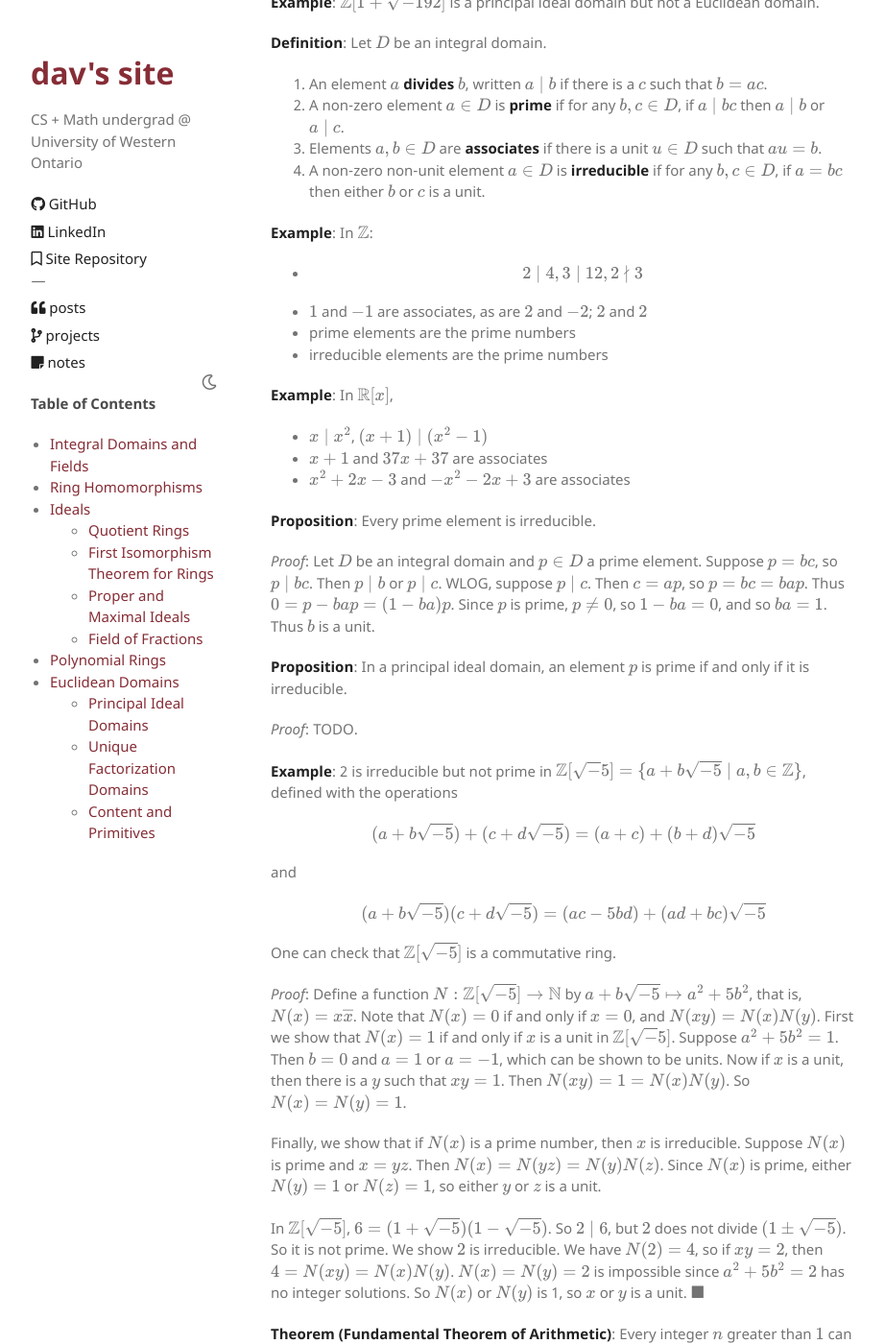
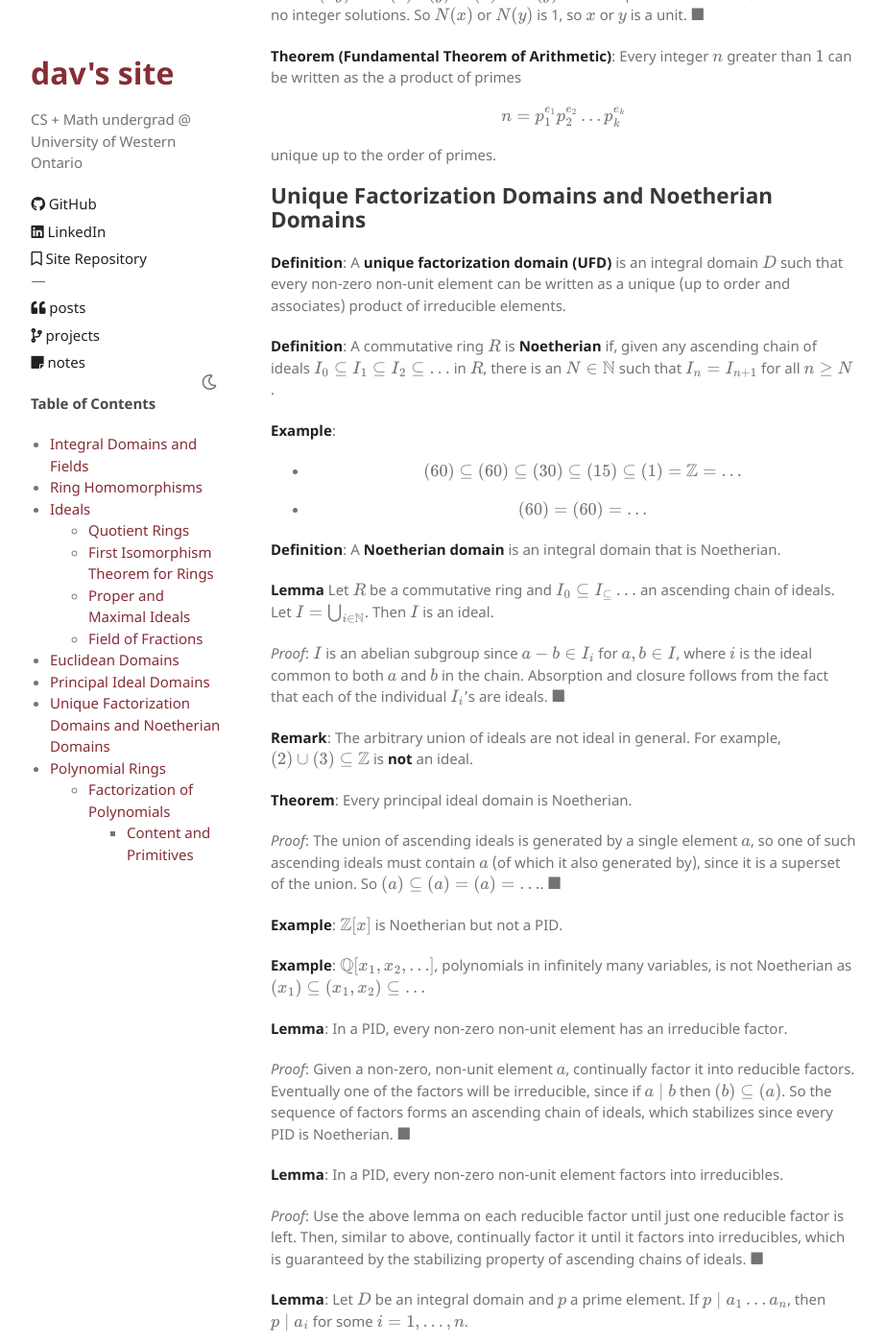
Before and after one commit to davidtranhq/davidtranhq.github.io, a Jekyll site: the page built from notes/abstract-algebra/rings.md, in a window 1280 px wide and 1400 px high, scrolled down 12738 px. Shown: the whole window at 96% size, without its empty margins (153-1075 px from the left). Built offline with Jekyll 4.4.1, drawn with Linux system fonts in a browser that asks for light colours; formulas are drawn with MathJax 3; our own code applies the rules of GitHub Pages for plain Markdown files; some of the changed text lies outside the part shown.

```diff
--- a/notes/abstract-algebra/rings.md
+++ b/notes/abstract-algebra/rings.md
@@ -108,7 +108,7 @@ $$
 
 **Theorem (Cancellation Law)**: Let $R$ be an integral domain and $a \in R$ a nonzero element. If $ab = ac$, then $b = c$ where $b, c \in R$.
 
-*Proof*: TODO.
+*Proof*: We have $ab - ac = 0$, so $a(b - c) = 0$. Since $R$ has no zero-divisors, $(b - c) = 0$, so $b = c$. $\blacksquare$
 
 **Theorem**: If $D$ is a finite integral domain, then $D$ is a field.
 
@@ -372,67 +372,6 @@ Next we show the uniqueness of $\overline f$. Suppose that there is another inje
 
 For $a \in D$, we have $\overline f(a/1) = \overline f \circ \eta(a) = f(a) = \hat f \circ \eta(a) = \hat f(a/1)$.
 
-## Polynomial Rings
-
-**Recall**: Let $R$ be a ring. We can form $R[x] = \lbrace a_nx^n + a_{n - 1}x^{n - 1} + \dots + a_1x + a_0 \mid a_i \in R \rbrace$.
-
-**Remark**: Let $D$ be an integral domain.
-1. If $f(x), g(x) \in D[x]$ that are non-zero, then $\operatorname{deg}(f(x) \cdot g(x)) = \operatorname{deg} f(x) + \deg g(x)$
-2. $D[x]$ is an integral domain.
-
-**Example**: Think of a commutative ring with unity $1 \neq 0$ such that (1) fails.
-
-**Theorem (Scholium)**: If $F$ is a field, then $F[x]$ is very much like $\mathbb Z$.
-
-**Division Algorithm for F[x]**: Let $F$ be a field. For $f(x), g(x) \in F[x]$ such that $g(x)$ is non-zero, there are unique polynomials $q(x)$ and $r(x)$ such that
-
-$$
-f(x) = g(x)q(x) + r(x)
-$$
-
-where $r(x) = 0$ or $\deg r(x) \lt \deg g(x)$.
-
-*Proof*: Let $f(x) = a_nx^n + \dots + a_1x + a_0$, $g(x) = b_m x^m + \dots + b_1x + b_0$, $a_n, b_n \neq 0$. If $\deg f(x) \lt \deg g(x)$, (or $f(x) = 0$), then $q(x) = 0$ and $r(x) = f(x)$.
-
-Suppose that $\deg f(x) \geq \deg g(x)$. We proceed by induction with respect to $\deg f(x)$. Assume that we can divide polynomials of degree less than $n$ with remainder by $g(x)$. To divide $f(x)$ by $g(x)$ with remainder:
-
-Define $f_1(x) = f(x) - a_n b_m^{-1}x^{n - m}g(x)$. Then $f_1(x)$ has degree less than $n$. By the inductive hypothesis, there are polynomials $q_1(x), r_1(x)$ such that $f_1(x) = g(x)q_1(x) + r_1(x)$ and $r_1(x) = 0$ or $\deg r_1(x) \lt g(x)$. Then
-
-$$
-\begin{align*}
-f(x) &= a_nb_m^{-1} x^{n - m} g(x) + f_1(x) \\
-&= g(x)(a_nb_m^{-1} x^{n - m} + q_1(x)) + r_1(x)
-\end{align*}
-$$
-
-Put $q(x) = a_nb_m^{-1} x^{n - m} + q_1(x)$ and $r(x) = r_1(x)$. Then $f(x) = g(x)q(x) + r(x)$, and $r(x) = 0$ or $\deg r(x) \lt \deg g(x)$.
-
-It remains to show that these $q(x)$ and $r(x)$ are unique.
-
-Suppose $f(x) = g(x)q_1(x) + r_1(x)$ with $r_1(x) = 0$ or $\deg r_1(x) \lt \deg g(x)$ and $f(x) = g(x)q_2(x) + r_2(x)$ with $r(x) = 0$ or $\deg r_2(x) \lt \deg g(x)$. We have
-
-$$
-g(x) q_1(x) + r_1(x) = g(x) q_2(x) + r_2(x)
-$$
-
-Then
-
-$$
-g(x) q_1(x) - g(x)q_2(x) = r_2(x) - r_1(x)
-$$
-
-The RHS is a polynomial of degree less than $\deg g(x)$. So the LHS must be such a polynomial. Thus $q_1(x) - q_2(x) = 0$, so $q_1(x) = q_2(x)$. Then
-
-$$
-r_1(x) = f(x) - g(x)q_1(x) = f(x) - g(x)q_2(x) = r_2(x)
-$$
-
-**Corollary**: Let $F$ be a field. For $f(x) \in F[x]$, we have $f(a) = 0$ if and only if $f(x) = (x - a)g(x)$ for some $g(x) \in F[x]$.
-
-*Proof*: $(\rightarrow)$ Suppose $f(a) = 0$. We divide $f(x)$ by $x - a$ with remainder: $f(x) = (x - a)g(x) + r(x)$ where $r(x)$ is a constant polynomial. Then $0 = f(a) = (a - a)g(a) + r(a) = r(a)$. Thus $r(x) = 0$.
-
-$(\leftarrow)$ Suppose $f(x) = (x - a)g(x)$. Then $f(a) = (a - a)g(a) = 0$. $\blacksquare$
-
 ## Euclidean Domains
 
 **Definition**: An integral domain $D$ is a **Euclidean domain (ED)** if there exists a function $N: D \to \mathbb N$ such that
@@ -496,7 +435,7 @@ $\blacksquare$
 
 ($\leftarrow$) If $R$ has exactly two ideals, $\lbrace 0 \rbrace$ and $R$, then $\lbrace 0 \rbrace$ is a maximal ideal, so $R \cong R/\lbrace 0 \rbrace$ is a field. $\blacksquare$
 
-### Principal Ideal Domains
+## Principal Ideal Domains
 
 **Definition**: A **principal ideal domain (PID)** is an integral domain where every ideal is principal.
 
@@ -566,7 +505,110 @@ $$
 
 unique up to the order of primes.
 
-### Unique Factorization Domains
+## Unique Factorization Domains and Noetherian Domains
+
+**Definition**: A **unique factorization domain (UFD)** is an integral domain $D$ such that every non-zero non-unit element can be written as a unique (up to order and associates) product of irreducible elements.
+
+**Definition**: A commutative ring $R$ is **Noetherian** if, given any ascending chain of ideals $I_0 \subseteq I_1 \subseteq I_2 \subseteq \dots$ in $R$, there is an $N \in \mathbb N$ such that $I_n = I_{n + 1}$ for all $n \geq N$.
+
+**Example**:
+* $(60) \subseteq (60) \subseteq (30) \subseteq (15) \subseteq (1) = \mathbb Z = \dots$
+* $(60) = (60) = \dots$
+
+**Definition**: A **Noetherian domain** is an integral domain that is Noetherian.
+
+**Lemma** Let $R$ be a commutative ring and $I_0 \subseteq I_ \subseteq \dots$ an ascending chain of ideals. Let $I = \bigcup_{i \in \mathbb N}$. Then $I$ is an ideal.
+
+*Proof*: $I$ is an abelian subgroup since $a - b \in I_i$ for $a, b \in I$, where $i$ is the ideal common to both $a$ and $b$ in the chain. Absorption and closure follows from the fact that each of the individual $I_i$'s are ideals. $\blacksquare$
+
+**Remark**: The arbitrary union of ideals are not ideal in general. For example, $(2) \cup (3) \subseteq \mathbb Z$ is **not** an ideal.
+
+**Theorem**: Every principal ideal domain is Noetherian.
+
+*Proof*: The union of ascending ideals is generated by a single element $a$, so one of such ascending ideals must contain $a$ (of which it also generated by), since it is a superset of the union. So $(a) \subseteq (a) = (a) = \dots$. $\blacksquare$
+
+**Example**: $\mathbb Z[x]$ is Noetherian but not a PID.
+
+**Example**: $\mathbb Q[x_1, x_2, \dots]$, polynomials in infinitely many variables, is not Noetherian as $(x_1) \subseteq (x_1, x_2) \subseteq \dots$
+
+**Lemma**: In a PID, every non-zero non-unit element has an irreducible factor.
+
+*Proof*: Given a non-zero, non-unit element $a$, continually factor it into reducible factors. Eventually one of the factors will be irreducible, since if $a \mid b$ then $(b) \subseteq (a)$. So the sequence of factors forms an ascending chain of ideals, which stabilizes since every PID is Noetherian. $\blacksquare$
+
+**Lemma**: In a PID, every non-zero non-unit element factors into irreducibles.
+
+*Proof*: Use the above lemma on each reducible factor until just one reducible factor is left. Then, similar to above, continually factor it until it factors into irreducibles, which is guaranteed by the stabilizing property of ascending chains of ideals. $\blacksquare$
+
+**Lemma**: Let $D$ be an integral domain and $p$ a prime element. If $p \mid a_1 \dots a_n$, then $p \mid a_i$ for some $i = 1, \dots, n$.
+
+*Proof*: By induction using the definition of primality. $\blacksquare$
+
+**Theorem**: Every PID is a UFD.
+
+*Proof*: TODO.
+
+## Polynomial Rings
+
+**Recall**: Let $R$ be a ring. We can form $R[x] = \lbrace a_nx^n + a_{n - 1}x^{n - 1} + \dots + a_1x + a_0 \mid a_i \in R \rbrace$.
+
+**Remark**: Let $D$ be an integral domain.
+1. If $f(x), g(x) \in D[x]$ that are non-zero, then $\operatorname{deg}(f(x) \cdot g(x)) = \operatorname{deg} f(x) + \deg g(x)$
+2. $D[x]$ is an integral domain.
+
+**Example**: Think of a commutative ring with unity $1 \neq 0$ such that (1) fails.
+
+**Theorem (Scholium)**: If $F$ is a field, then $F[x]$ is very much like $\mathbb Z$.
+
+**Division Algorithm for F[x]**: Let $F$ be a field. For $f(x), g(x) \in F[x]$ such that $g(x)$ is non-zero, there are unique polynomials $q(x)$ and $r(x)$ such that
+
+$$
+f(x) = g(x)q(x) + r(x)
+$$
+
+where $r(x) = 0$ or $\deg r(x) \lt \deg g(x)$.
+
+*Proof*: Let $f(x) = a_nx^n + \dots + a_1x + a_0$, $g(x) = b_m x^m + \dots + b_1x + b_0$, $a_n, b_n \neq 0$. If $\deg f(x) \lt \deg g(x)$, (or $f(x) = 0$), then $q(x) = 0$ and $r(x) = f(x)$.
+
+Suppose that $\deg f(x) \geq \deg g(x)$. We proceed by induction with respect to $\deg f(x)$. Assume that we can divide polynomials of degree less than $n$ with remainder by $g(x)$. To divide $f(x)$ by $g(x)$ with remainder:
+
+Define $f_1(x) = f(x) - a_n b_m^{-1}x^{n - m}g(x)$. Then $f_1(x)$ has degree less than $n$. By the inductive hypothesis, there are polynomials $q_1(x), r_1(x)$ such that $f_1(x) = g(x)q_1(x) + r_1(x)$ and $r_1(x) = 0$ or $\deg r_1(x) \lt g(x)$. Then
+
+$$
+\begin{align*}
+f(x) &= a_nb_m^{-1} x^{n - m} g(x) + f_1(x) \\
+&= g(x)(a_nb_m^{-1} x^{n - m} + q_1(x)) + r_1(x)
+\end{align*}
+$$
+
+Put $q(x) = a_nb_m^{-1} x^{n - m} + q_1(x)$ and $r(x) = r_1(x)$. Then $f(x) = g(x)q(x) + r(x)$, and $r(x) = 0$ or $\deg r(x) \lt \deg g(x)$.
+
+It remains to show that these $q(x)$ and $r(x)$ are unique.
+
+Suppose $f(x) = g(x)q_1(x) + r_1(x)$ with $r_1(x) = 0$ or $\deg r_1(x) \lt \deg g(x)$ and $f(x) = g(x)q_2(x) + r_2(x)$ with $r(x) = 0$ or $\deg r_2(x) \lt \deg g(x)$. We have
+
+$$
+g(x) q_1(x) + r_1(x) = g(x) q_2(x) + r_2(x)
+$$
+
+Then
+
+$$
+g(x) q_1(x) - g(x)q_2(x) = r_2(x) - r_1(x)
+$$
+
+The RHS is a polynomial of degree less than $\deg g(x)$. So the LHS must be such a polynomial. Thus $q_1(x) - q_2(x) = 0$, so $q_1(x) = q_2(x)$. Then
+
+$$
+r_1(x) = f(x) - g(x)q_1(x) = f(x) - g(x)q_2(x) = r_2(x)
+$$
+
+**Corollary**: Let $F$ be a field. For $f(x) \in F[x]$, we have $f(a) = 0$ if and only if $f(x) = (x - a)g(x)$ for some $g(x) \in F[x]$.
+
+*Proof*: $(\rightarrow)$ Suppose $f(a) = 0$. We divide $f(x)$ by $x - a$ with remainder: $f(x) = (x - a)g(x) + r(x)$ where $r(x)$ is a constant polynomial. Then $0 = f(a) = (a - a)g(a) + r(a) = r(a)$. Thus $r(x) = 0$.
+
+$(\leftarrow)$ Suppose $f(x) = (x - a)g(x)$. Then $f(a) = (a - a)g(a) = 0$. $\blacksquare$
+
+### Factorization of Polynomials
 
 Recall: If $F$ is a field, then $F[x]$ is a PID because it is a Euclidean domain.
 
@@ -605,7 +647,7 @@ $(\leftarrow)$ By contrapositive, if $f(x) = g(x)h(x)$ for $\deg g(x), \deg h(x)
 
 **Example**: $f(x) = 2x + 2 = 2(x + 1)$ is reducible in $\mathbb Z[x]$ but not in $\mathbb Q[x]$ (since 2 is a unit).
 
-### Content and Primitives
+#### Content and Primitives
 
 **Definition**: Let $f(x) \in \mathbb Z[x]$ with $f(x) = \sum a_kx^k$.
 1. The **content** of $f(x)$ is $\operatorname{gcd}(a_1, \dots, a_n)$.
```
Also changed, not shown: notes/abstract-algebra/exercises-gallian.md (+64 -2 lines), notes/complex-analysis/hw/test.md (deleted, +0 -1 lines), notes/test.md (deleted, +0 -10 lines), notes/notes.md (deleted), 2 other files.
